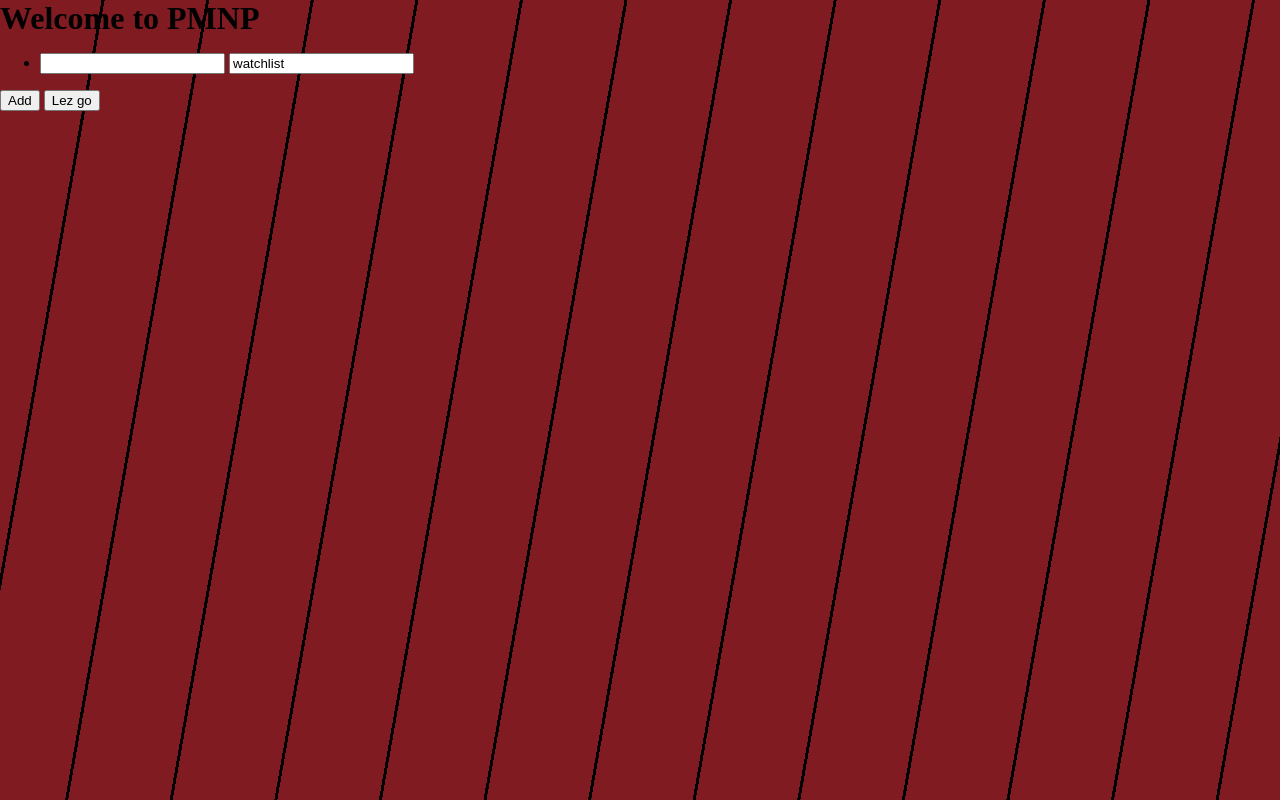
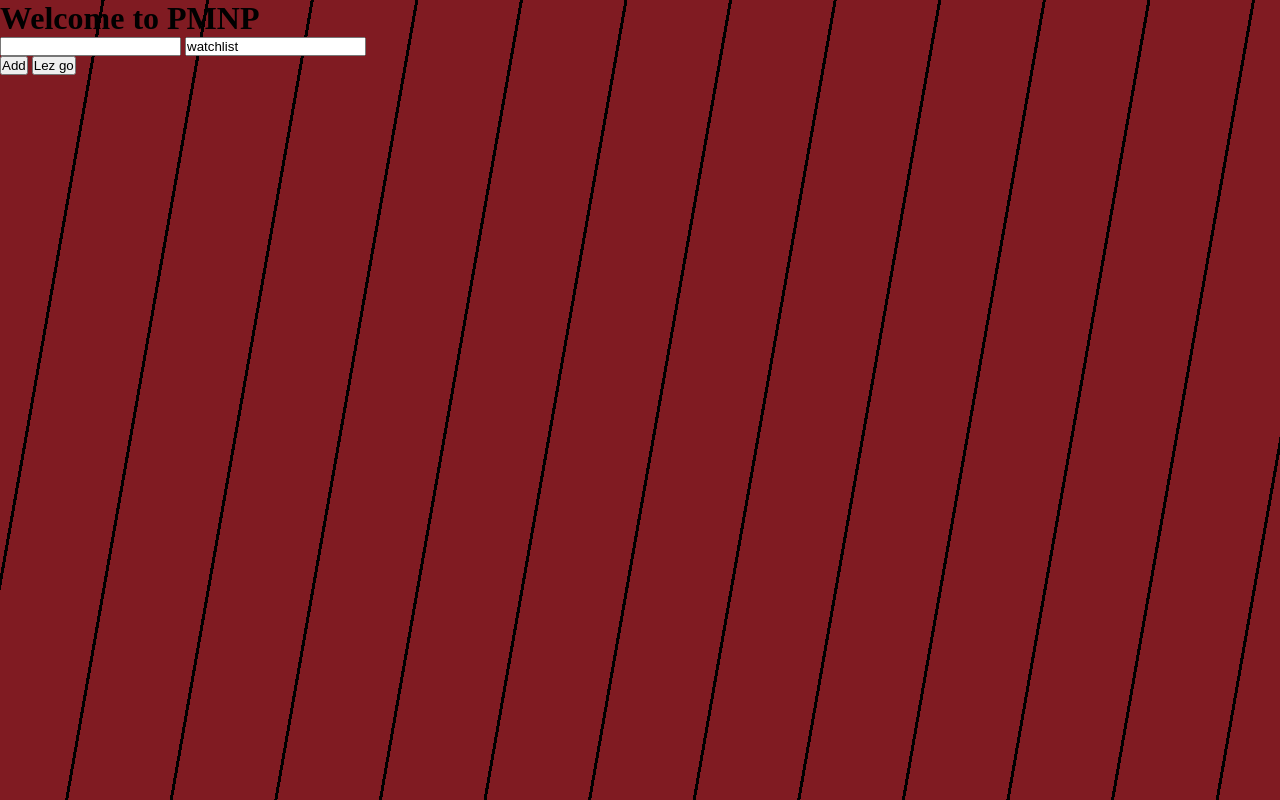
Before and after one commit to AlexisGado/pedantic-movie-nerds-party, a SvelteKit app: page / in a window 1280 px wide. Built offline with nearby package versions, Linux system fonts and the light colour scheme.

Commit message:
global css reset

```diff
--- a/src/app.html
+++ b/src/app.html
@@ -1,5 +1,14 @@
 <!doctype html>
 <html lang="en">
+	<style>
+		*,
+		*::before,
+		*::after {
+			margin: 0;
+			padding: 0;
+			box-sizing: border-box;
+		}
+	</style>
 	<head>
 		<meta charset="utf-8" />
 		<link rel="icon" href="%sveltekit.assets%/favicon.png" />
--- a/src/routes/+layout.svelte
+++ b/src/routes/+layout.svelte
@@ -5,13 +5,6 @@
 <style>
 	:root {
 		--red-bg: #801b22;
-	}
-	:global(body) {
-		margin: 0;
-		padding: 0;
-	}
-	:global(h1) {
-		margin: 0;
 	}
 	.cool-bg {
 		background: repeating-linear-gradient(
```
